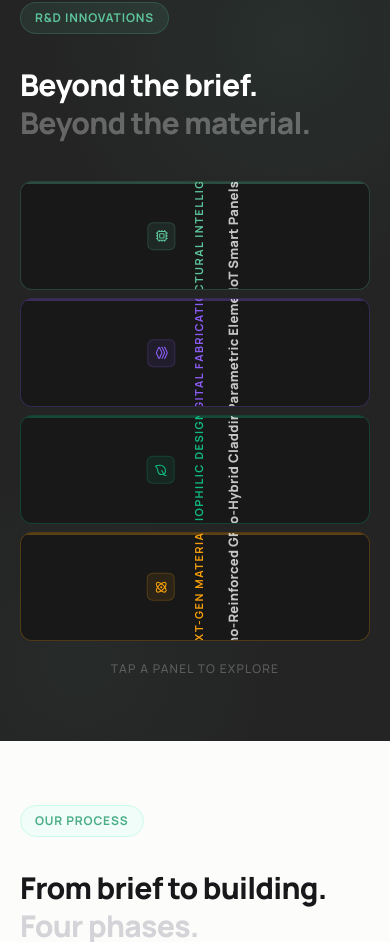
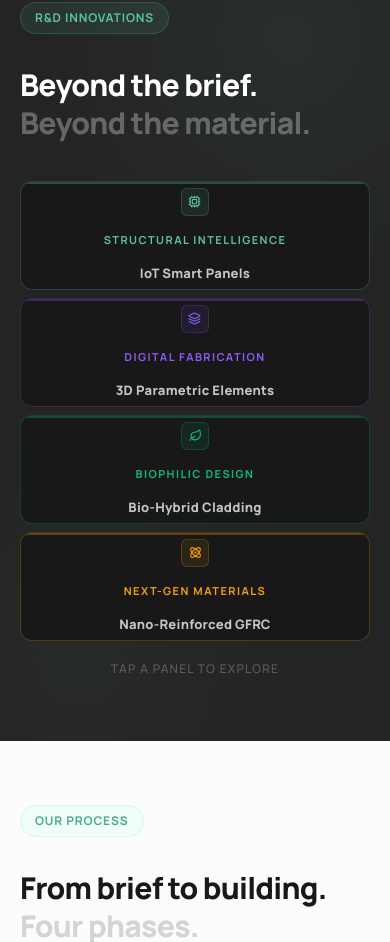
Before and after one commit to kareemzeki-boop/nxtgen-eemar-website, a Next.js app: page /nxtgen-eemar-website/ in a window 390 px wide. Shown: the part 2025-2967 px from the top of the page. Built offline with nearby package versions, Linux system fonts and the light colour scheme.

Commit message:
Fix: innovation card labels horizontal on mobile

```diff
--- a/app/globals.css
+++ b/app/globals.css
@@ -27,6 +27,12 @@
 }
 
 * { box-sizing: border-box; }
+
+@media (max-width: 767px) {
+  .inno-label {
+    transform: rotate(0deg) !important;
+  }
+}
 
 html { scroll-behavior: smooth; }
 
--- a/components/Innovations.tsx
+++ b/components/Innovations.tsx
@@ -101,6 +101,7 @@ export default function Innovations() {
                   }}
                 >
                   <div
+                    className="inno-label"
                     style={{
                       display:       "flex",
                       flexDirection: "column",
```
